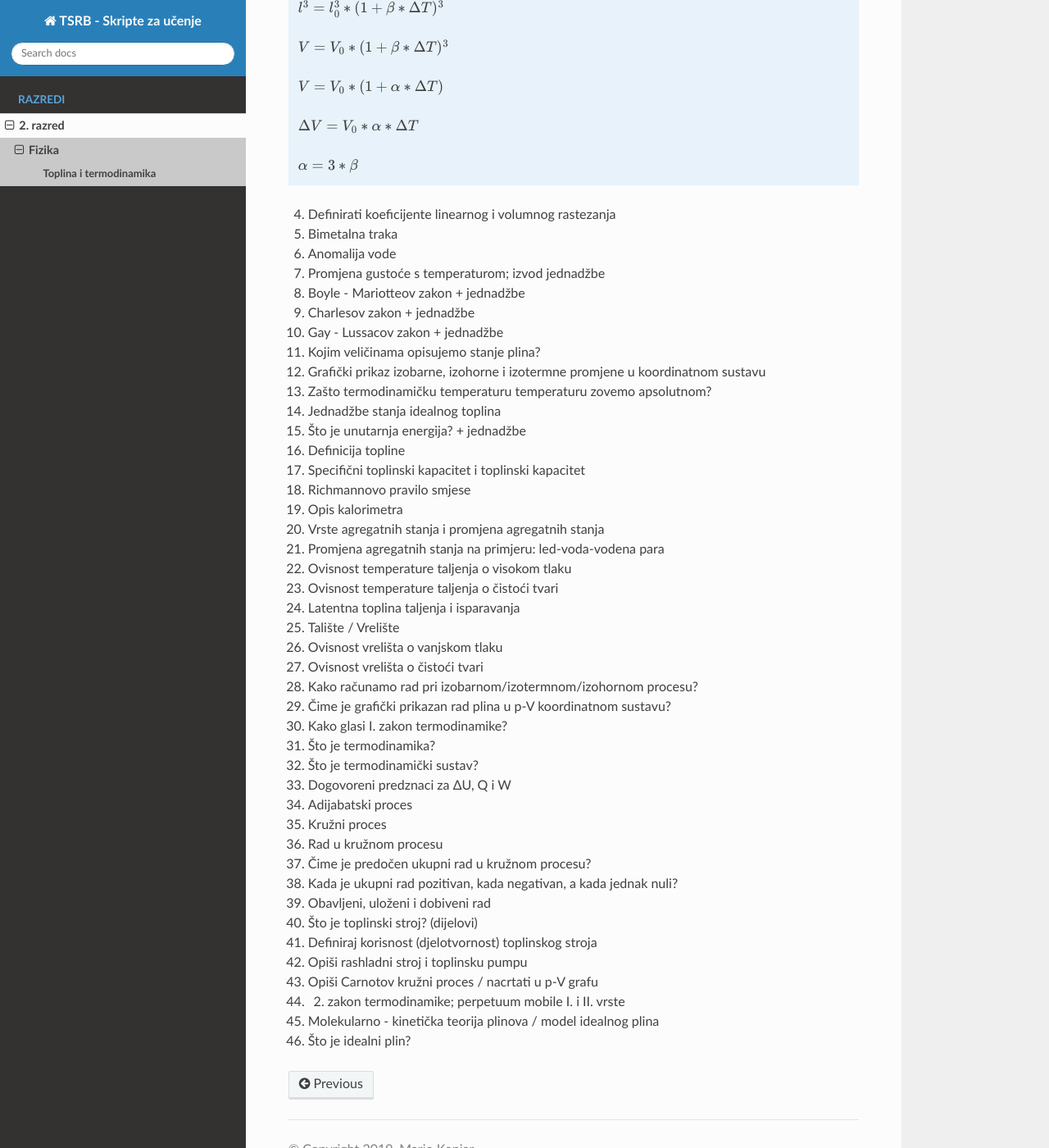
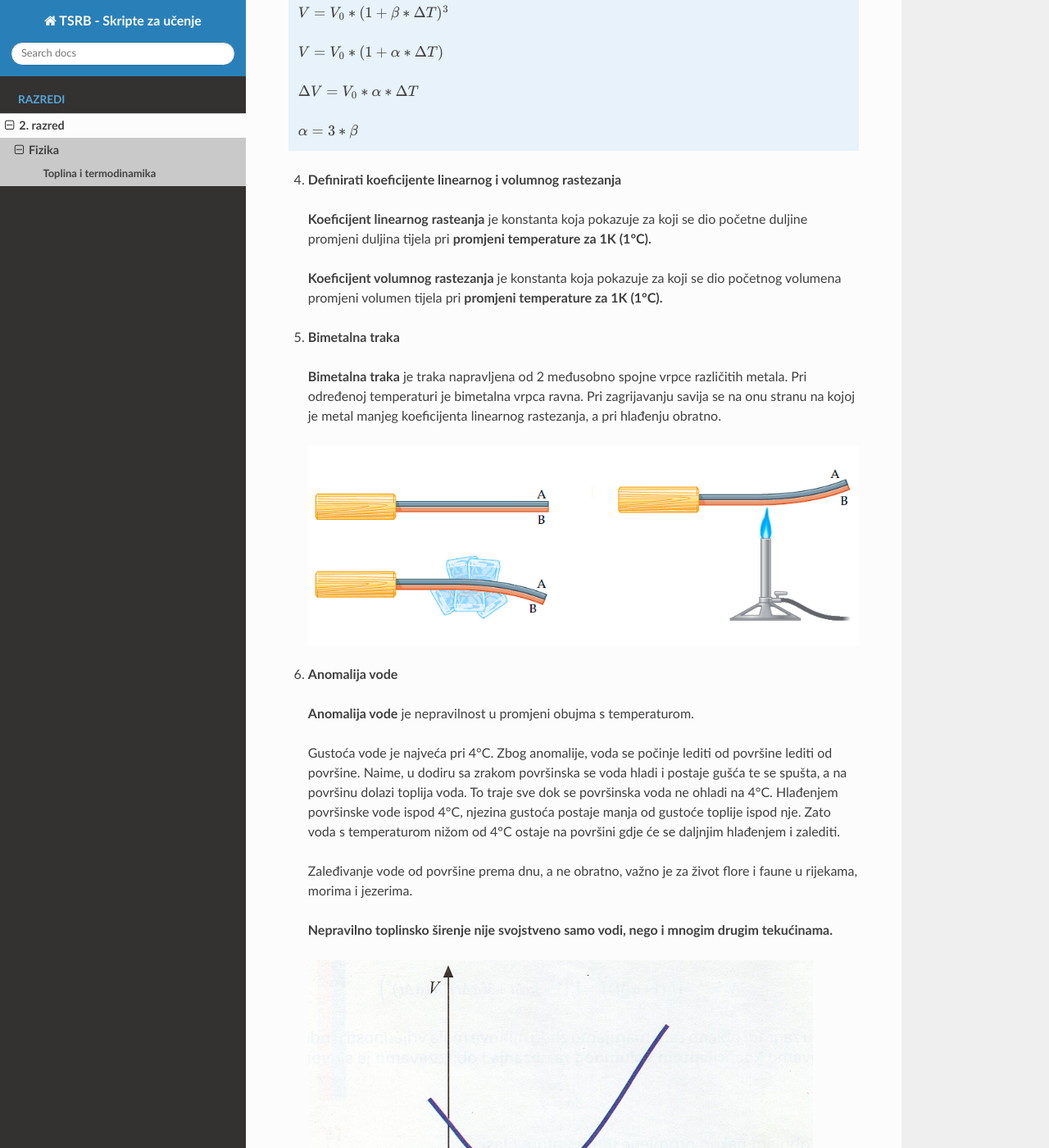
Before and after one commit to recycleTheC/tsrb-h_razred, a Sphinx documentation site: the page built from source/2_razred/fizika/toplina.rst, in a window 1280 px wide and 1400 px high, scrolled down 1143 px. Shown: the whole window at 82% size. Built offline with Sphinx 7.4.7 and the Read the Docs theme 2.0.0, drawn with Linux system fonts in a browser that asks for light colours; some of the changed text lies outside the part shown.

Commit message:
Dodavanje formula i ilustracija

```diff
--- a/source/2_razred/fizika/toplina.rst
+++ b/source/2_razred/fizika/toplina.rst
@@ -49,10 +49,51 @@ Toplina i termodinamika
   :math:`\alpha=3*\beta`
 
 
-4. Definirati koeficijente linearnog i volumnog rastezanja
-5. Bimetalna traka
-6. Anomalija vode
-7. Promjena gustoće s temperaturom; izvod jednadžbe
+4. **Definirati koeficijente linearnog i volumnog rastezanja**
+
+  **Koeficijent linearnog rasteanja** je konstanta koja pokazuje za koji se dio
+  početne duljine promjeni duljina tijela pri **promjeni temperature za 1K (1°C).**
+
+  **Koeficijent volumnog rastezanja** je konstanta koja pokazuje za koji se dio
+  početnog volumena promjeni volumen tijela pri **promjeni temperature za 1K (1°C).**
+
+5. **Bimetalna traka**
+
+  **Bimetalna traka** je traka napravljena od 2 međusobno spojne vrpce različitih metala.
+  Pri određenoj temperaturi je bimetalna vrpca ravna. Pri zagrijavanju savija se na onu stranu
+  na kojoj je metal manjeg koeficijenta linearnog rastezanja, a pri hlađenju obratno.
+
+  .. image:: img/bimetalna_traka.png
+
+6. **Anomalija vode**
+
+  **Anomalija vode** je nepravilnost u promjeni obujma s temperaturom.
+
+  Gustoća vode je najveća pri 4°C. Zbog anomalije, voda se počinje lediti od
+  površine lediti od površine. Naime, u dodiru sa zrakom površinska se voda hladi
+  i postaje gušća te se spušta, a na površinu dolazi toplija voda. To traje sve dok
+  se površinska voda ne ohladi na 4°C. Hlađenjem površinske vode ispod 4°C, njezina
+  gustoća postaje manja od gustoće toplije ispod nje. Zato voda s temperaturom nižom
+  od 4°C ostaje na površini gdje će se daljnjim hlađenjem i zalediti.
+
+  Zaleđivanje vode od površine prema dnu, a ne obratno, važno je za život flore i
+  faune u rijekama, morima i jezerima.
+
+  **Nepravilno toplinsko širenje nije svojstveno samo vodi, nego i mnogim drugim
+  tekućinama.**
+
+  .. image:: img/anomalija_vode.png
+
+7. **Promjena gustoće s temperaturom; izvod jednadžbe**
+
+  :math:`\rho=\fract {m}{V}`
+  :math:`V=\fract {m}{\rho}`
+
+  :math:`V=V_0*(1+\alpha*\Delta{T})`
+  :math:`\fract{m}{\rho}=\fract{m}{\rho_0}*(1+\alpha*\Delta{T})`
+  :math:`\fract{1}{\rho}=\fract{(1+\alpha*\Delta{T})}{\rho_0}`
+  :math:`\rho=\fract{\rho_0}{1+\alpha*\Delta{T}}`
+
 8. Boyle - Mariotteov zakon + jednadžbe
 9. Charlesov zakon + jednadžbe
 10. Gay - Lussacov zakon + jednadžbe
```
Also changed, not shown: other parts of source/2_razred/fizika/toplina.rst (+1 -1 lines), source/2_razred/fizika/img/anomalija_vode.png (added), source/2_razred/fizika/img/bimetalna_traka.png (added), source/2_razred/fizika/img/volumno_rastezanje.jpg (added).
